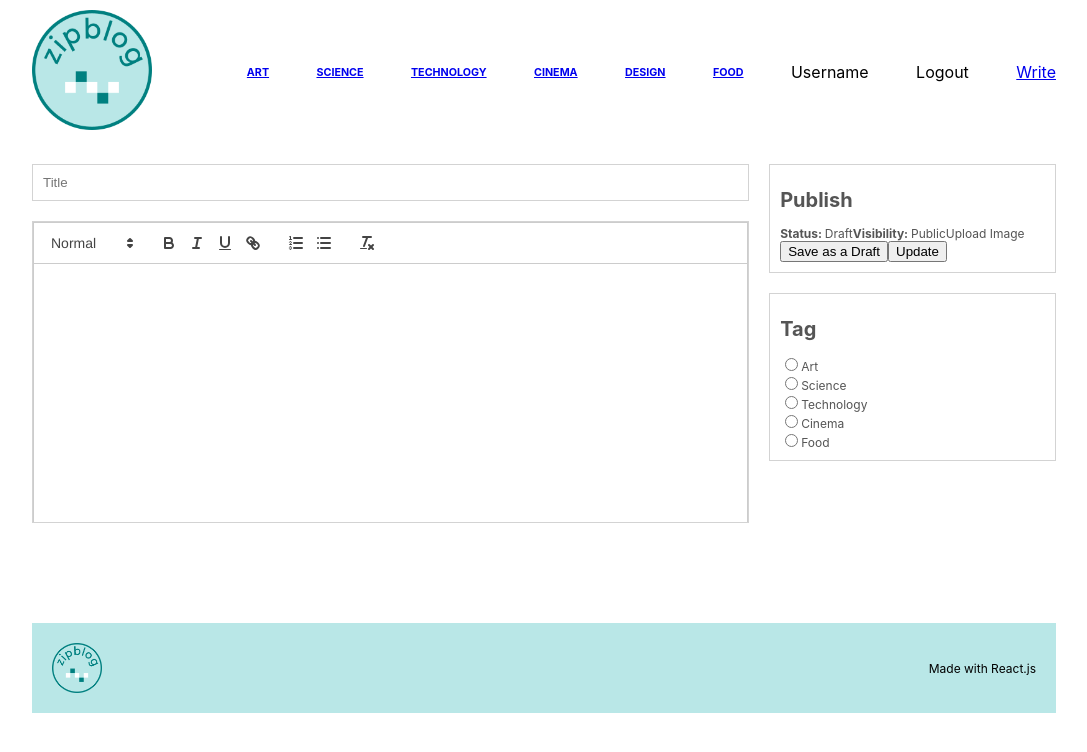
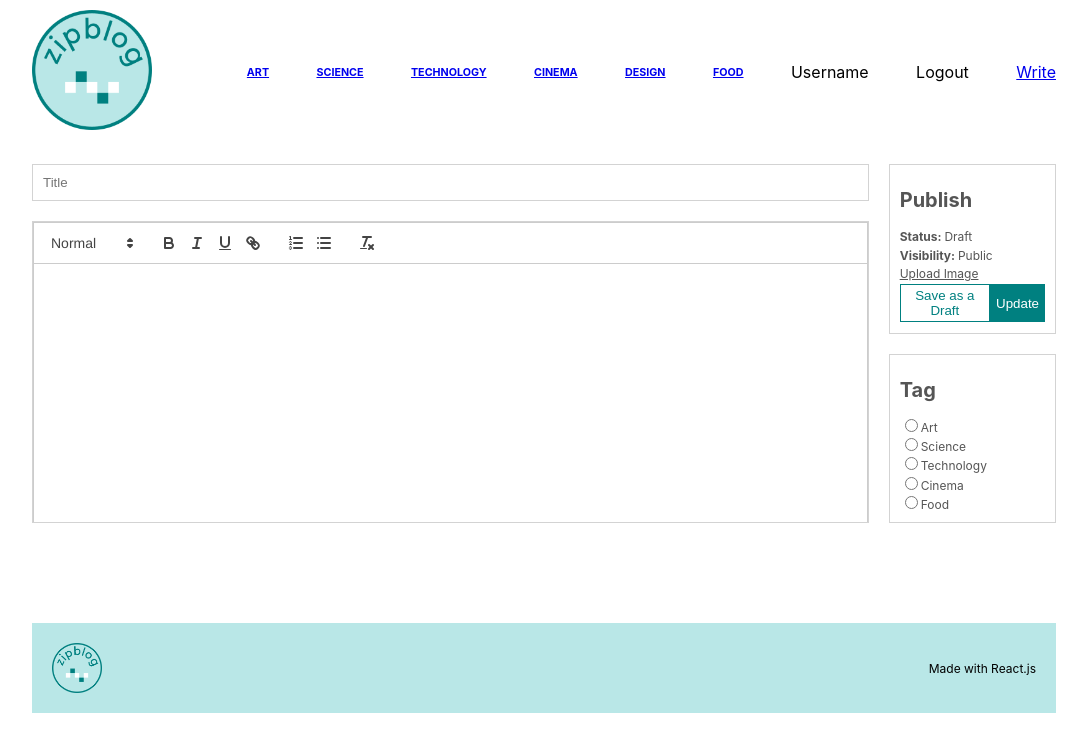
Before and after one commit to Nireusblog/ZipBlog, a React (Create React App) app: page /Write in a window 1280 px wide. Shown: the top 752 px of the page, without its empty margins (96-1183 px from the left). Built offline with nearby package versions, Linux system fonts and the light colour scheme.

Commit message:
cleaning up a bit

```diff
--- a/src/components/Navbar.jsx
+++ b/src/components/Navbar.jsx
@@ -1,5 +1,5 @@
 import React from 'react'
-import { Link } from 'react-router-dom'
+import { Link } from 'react-router-dom';
 import  Logo  from "../img/logo.png"
 
  export const Navbar = () => {
--- a/src/pages/Write.jsx
+++ b/src/pages/Write.jsx
@@ -26,7 +26,7 @@ export const Write = () => {
             <b>Visibility: </b> Public
           </span>
           <input style ={{display: "none"}} type ="file" id="file" name="" />
-          <label htmlFor="file">Upload Image</label>
+          <label className= "file" htmlFor="file">Upload Image</label>
           <div className="buttons">
             <button>Save as a Draft</button>
             <button>Update</button>
--- a/src/style.scss
+++ b/src/style.scss
@@ -351,7 +351,7 @@ $lightgreen : #b9e7e7;
 
 
                 .menu{
-                    flex: 2;
+                    flex: 1;
                     display: flex;
                     flex-direction: column;
                     gap: 20px;
@@ -359,11 +359,41 @@ $lightgreen : #b9e7e7;
                     .item{
                         border: 1px solid lightgray;
                         padding: 10px;
+                        flex: 1;
+                        display: flex;
+                        flex-direction:column;
+                        justify-content: space-between;
                         font-size: 12px;
                         color: #555;
 
                         h1{
                             font-size: 20px;
+                        }
+
+                        .file{
+                            text-decoration: underline;
+                            cursor: pointer;
+                        }
+
+                        .buttons{
+                            display: flex;
+                            justify-content: space-between;
+
+                            :first-child{
+                            cursor: pointer;
+                            color: teal;
+                            background-color: white;
+                            border: 1px solid teal;
+                            padding: 3px 5px;
+                            }
+
+                            :last-child{
+                                cursor: pointer;
+                                color: white;
+                                background-color: teal;
+                                border: 1px solid teal;
+                                padding: 3px 5px;
+                                }
                         }
                     }
 
```
